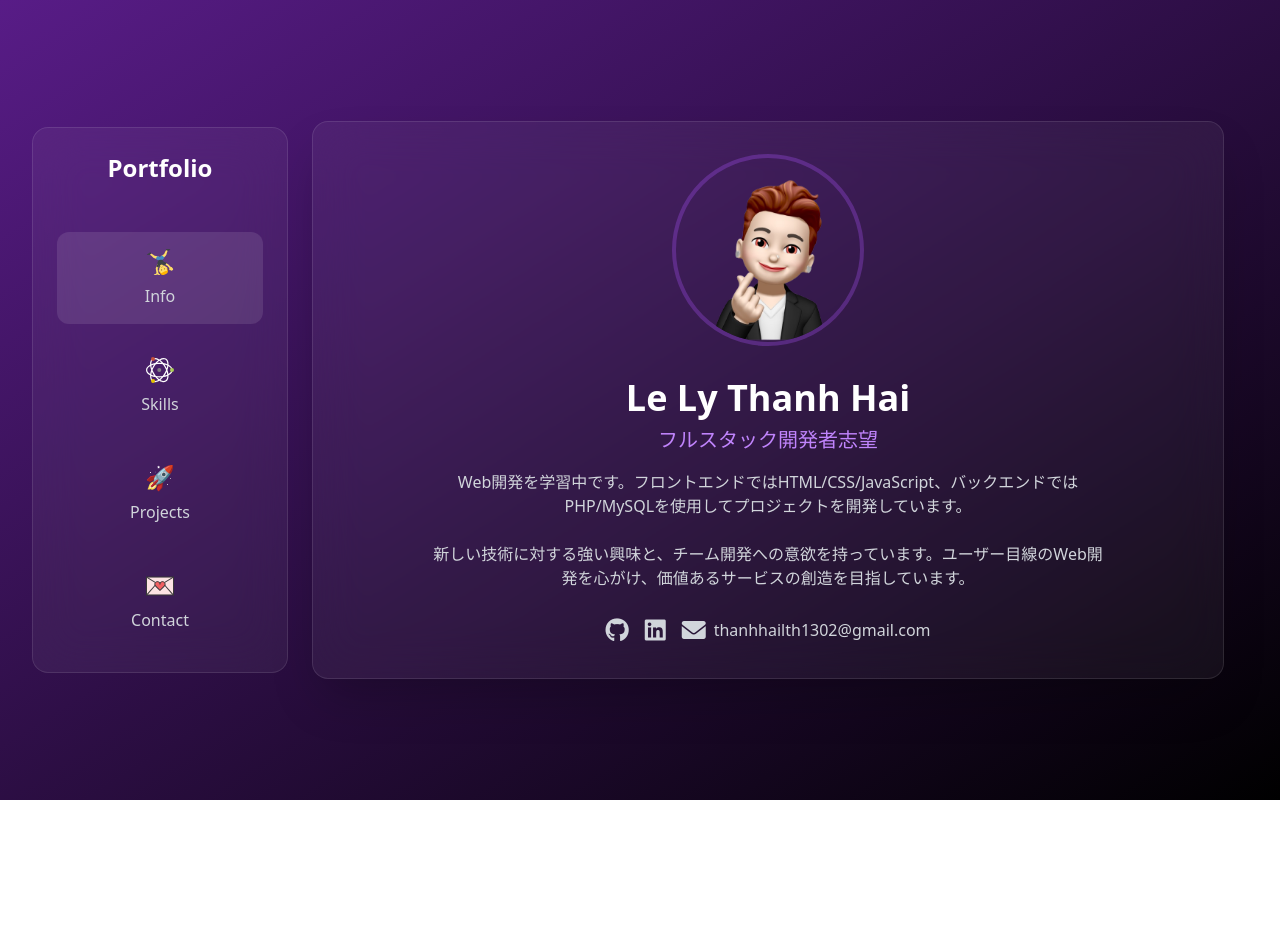
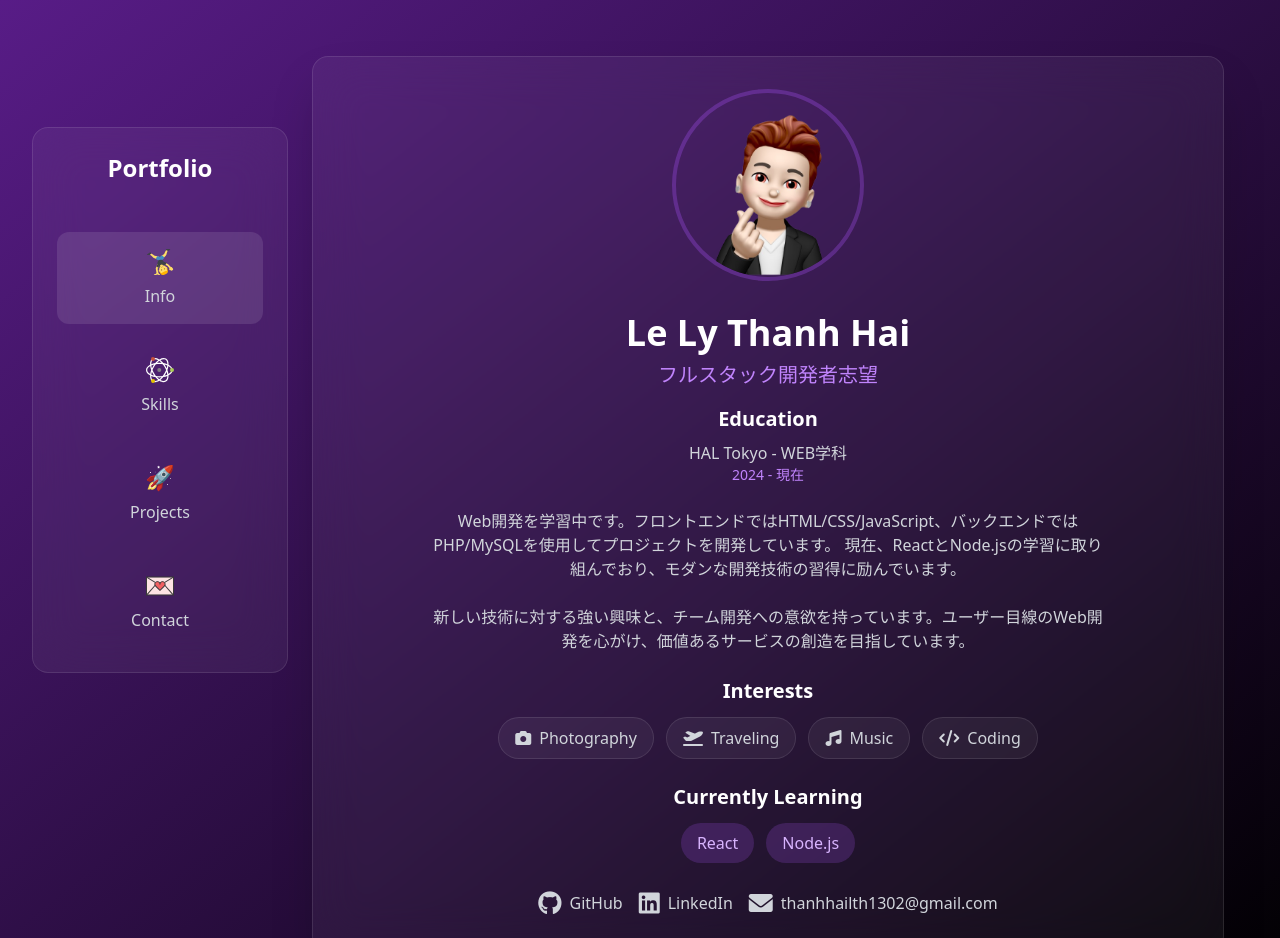
Before and after one commit to AnhNangCuaEm/Portfolio, a plain HTML site: page index.html in a window 1280 px wide. Shown: the top 938 px of the page. Before the commit the page ends 800 px from the top, so only its background shows below. Drawn offline with nearby package versions, Linux system fonts and the light colour scheme.

Commit message:
added meta data, and added more infomation

```diff
--- a/index.html
+++ b/index.html
@@ -2,6 +2,9 @@
 <html lang="ja">
 <head>
    <meta charset="UTF-8">
+   <meta name="description" content="Le Ly Thanh Hai's Portfolio">
+   <meta name="keywords" content="Le Ly Thanh Hai, Portfolio, Web Developer, PHP, JavaScript, HTML, CSS">
+   <meta name="author" content="Le Ly Thanh Hai">
    <meta name="viewport" content="width=device-width, initial-scale=1.0">
    <script src="https://cdn.tailwindcss.com"></script>
    <script src="index.js"></script>
--- a/index.js
+++ b/index.js
@@ -353,17 +353,63 @@ document.addEventListener('DOMContentLoaded', () => {
                       <div class="text-center">
                           <h1 class="text-2xl sm:text-4xl font-bold text-white mb-2">Le Ly Thanh Hai</h1>
                           <p class="text-lg sm:text-xl text-purple-400 mb-4">フルスタック開発者志望</p>
-                          <p class="text-sm sm:text-base text-gray-300 max-w-2xl mx-auto">
+
+                          <!-- Education -->
+                          <div class="mb-6">
+                              <h2 class="text-xl text-white font-semibold mb-2">Education</h2>
+                              <p class="text-gray-300">
+                                  HAL Tokyo - WEB学科
+                                  <span class="text-purple-400 block text-sm">2024 - 現在</span>
+                              </p>
+                          </div>
+
+                          <!-- About Me -->
+                          <p class="text-sm sm:text-base text-gray-300 max-w-2xl mx-auto mb-6">
                               Web開発を学習中です。フロントエンドではHTML/CSS/JavaScript、バックエンドではPHP/MySQLを使用してプロジェクトを開発しています。
+                              現在、ReactとNode.jsの学習に取り組んでおり、モダンな開発技術の習得に励んでいます。
                               <br><br>
                               新しい技術に対する強い興味と、チーム開発への意欲を持っています。ユーザー目線のWeb開発を心がけ、価値あるサービスの創造を目指しています。
                           </p>
+
+                          <!-- Interests -->
+                          <div class="mb-6">
+                              <h2 class="text-xl text-white font-semibold mb-3">Interests</h2>
+                              <div class="flex flex-wrap justify-center gap-3">
+                                  <span class="px-4 py-2 bg-white/5 rounded-full text-gray-300 border border-white/10">
+                                      <i class="fas fa-camera mr-2"></i>Photography
+                                  </span>
+                                  <span class="px-4 py-2 bg-white/5 rounded-full text-gray-300 border border-white/10">
+                                      <i class="fas fa-plane-departure mr-2"></i>Traveling
+                                  </span>
+                                  <span class="px-4 py-2 bg-white/5 rounded-full text-gray-300 border border-white/10">
+                                      <i class="fas fa-music mr-2"></i>Music
+                                  </span>
+                                  <span class="px-4 py-2 bg-white/5 rounded-full text-gray-300 border border-white/10">
+                                      <i class="fas fa-code mr-2"></i>Coding
+                                  </span>
+                              </div>
+                          </div>
+
+                          <!-- Current Learning -->
+                          <div class="mb-6">
+                              <h2 class="text-xl text-white font-semibold mb-3">Currently Learning</h2>
+                              <div class="flex flex-wrap justify-center gap-3">
+                                  <span class="px-4 py-2 bg-purple-500/20 rounded-full text-purple-300">React</span>
+                                  <span class="px-4 py-2 bg-purple-500/20 rounded-full text-purple-300">Node.js</span>
+                              </div>
+                          </div>
+
+                          <!-- Contact Links -->
                           <div class="flex flex-wrap justify-center gap-4 mt-6">
-                              <a href="https://github.com/AnhNangCuaEm" target="_blank" class="text-gray-300 hover:text-white">
+                              <a href="https://github.com/AnhNangCuaEm" target="_blank"
+                                 class="flex items-center gap-2 text-gray-300 hover:text-white transition-colors">
                                   <i class="fab fa-github text-xl sm:text-2xl"></i>
+                                  <span>GitHub</span>
                               </a>
-                              <a href="https://www.linkedin.com/in/haile1302/" target="_blank" class="text-gray-300 hover:text-white">
+                              <a href="https://www.linkedin.com/in/haile1302/" target="_blank"
+                                 class="flex items-center gap-2 text-gray-300 hover:text-white transition-colors">
                                   <i class="fab fa-linkedin text-xl sm:text-2xl"></i>
+                                  <span>LinkedIn</span>
                               </a>
                               <div class="flex items-center text-gray-300">
                                   <i class="fas fa-envelope text-xl sm:text-2xl mr-2"></i>
```
